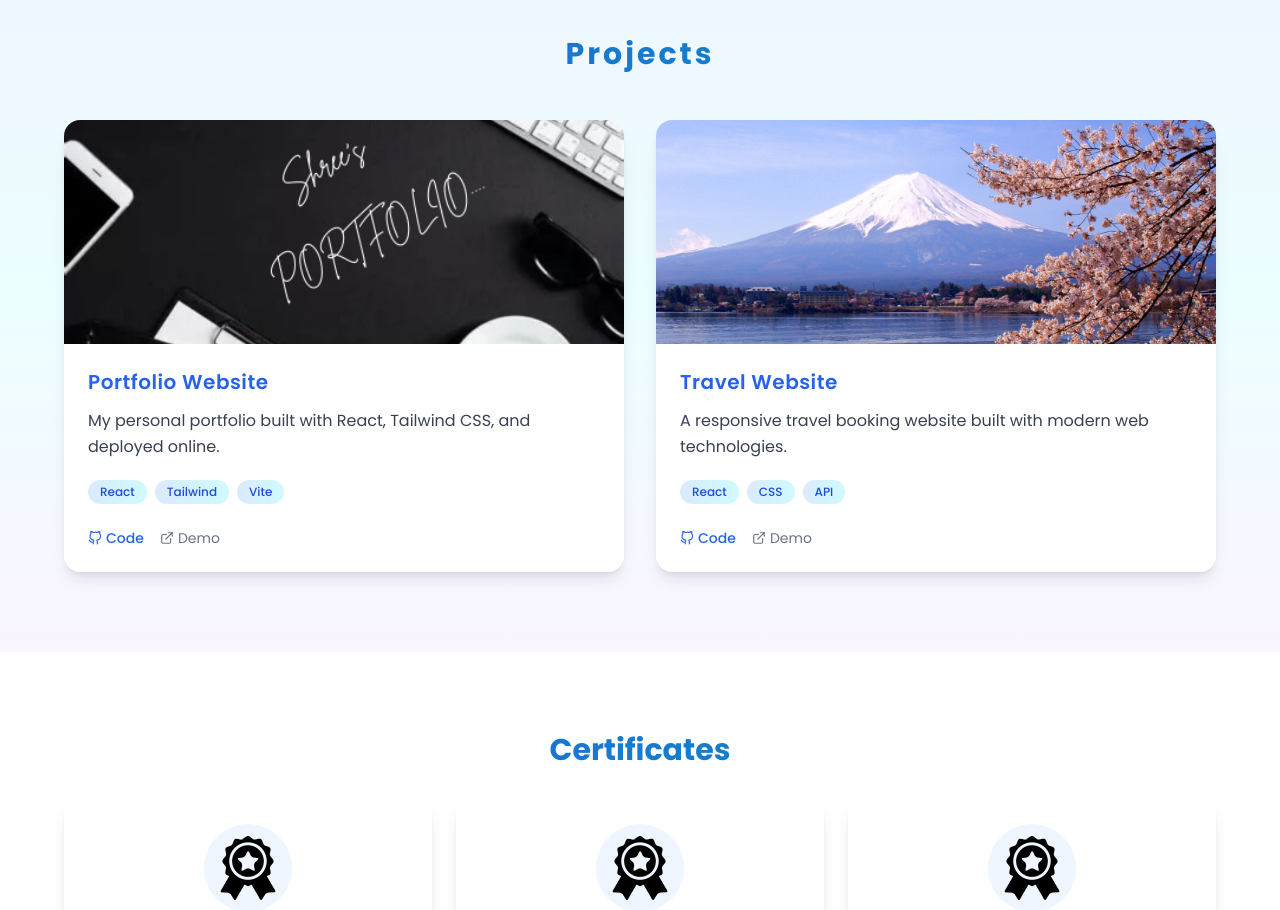
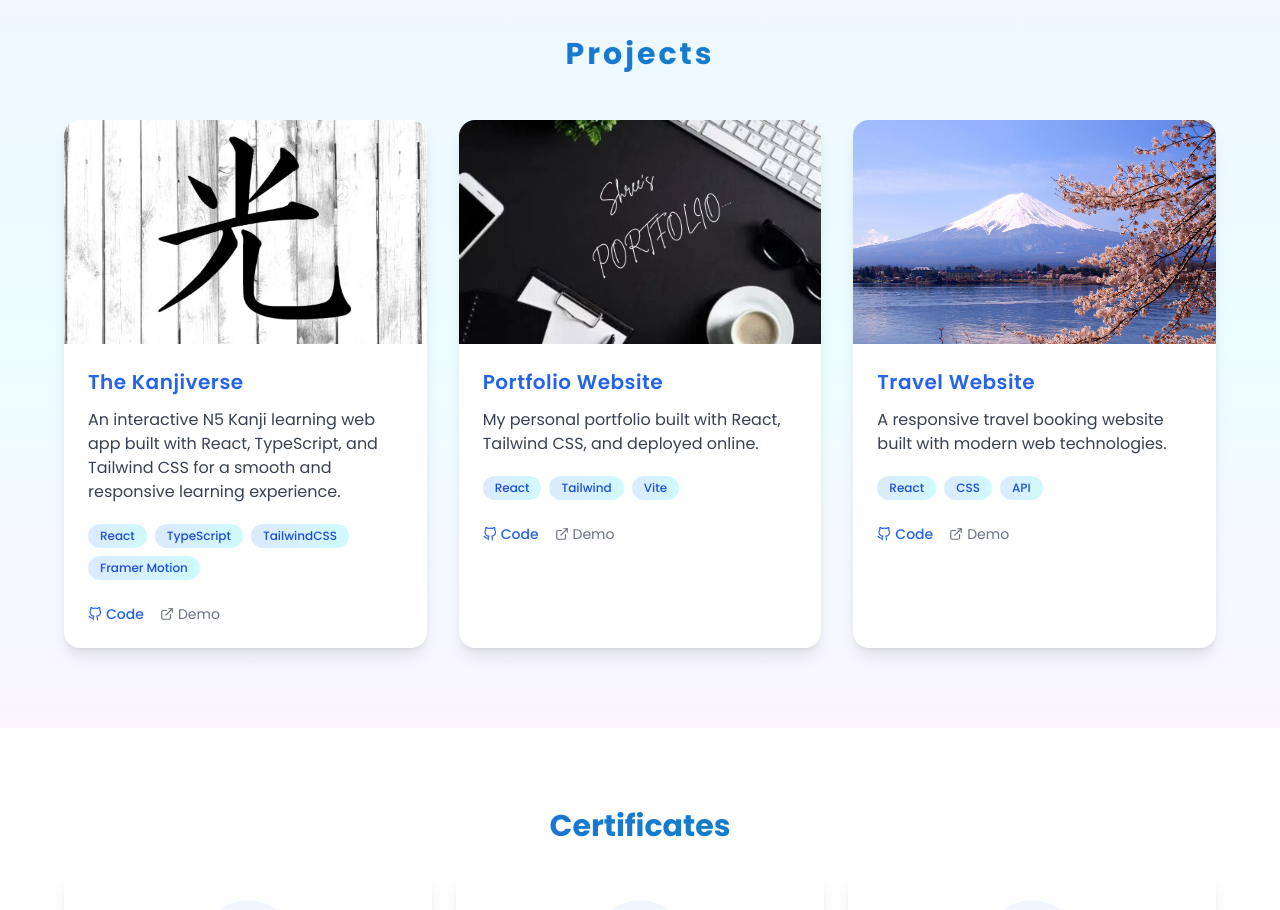
Before and after one commit to shreesha69/shree, a React (Vite) app: page / in a window 1280 px wide. Shown: the part 2020-2930 px from the top of the page. Built offline with nearby package versions, Linux system fonts and the light colour scheme.

Commit message:
projects updated

```diff
--- a/src/components/Projects.tsx
+++ b/src/components/Projects.tsx
@@ -11,8 +11,18 @@ type Project = {
 
 const projects: Project[] = [
   {
+    title: 'The Kanjiverse',
+    description:
+      'An interactive N5 Kanji learning web app built with React, TypeScript, and Tailwind CSS for a smooth and responsive learning experience.',
+    tags: ['React', 'TypeScript', 'TailwindCSS', 'Framer Motion'],
+    image: '/assets/hikari.jpg',
+    github: 'https://github.com/shreesha69/Kanjiverse',
+    link: 'https://thekanjiverse.netlify.app/',
+  },
+  {
     title: 'Portfolio Website',
-    description: 'My personal portfolio built with React, Tailwind CSS, and deployed online.',
+    description:
+      'My personal portfolio built with React, Tailwind CSS, and deployed online.',
     tags: ['React', 'Tailwind', 'Vite'],
     image: '/assets/portfolio.png',
     github: 'https://github.com/private',
@@ -20,7 +30,8 @@ const projects: Project[] = [
   },
   {
     title: 'Travel Website',
-    description: 'A responsive travel booking website built with modern web technologies.',
+    description:
+      'A responsive travel booking website built with modern web technologies.',
     tags: ['React', 'CSS', 'API'],
     image: '/assets/travel-site.jpeg',
     github: 'https://github.com/shreesha69/Travel-site',
@@ -34,19 +45,21 @@ const Projects = () => {
       id="projects"
       className="py-20 px-4 bg-gradient-to-b from-blue-50 via-cyan-50 to-purple-50 dark:from-gray-900 dark:to-gray-800 scroll-mt-20"
     >
-      <h2 className="text-3xl font-bold text-center text-gradient mb-12 tracking-widest">Projects</h2>
+      <h2 className="text-3xl font-bold text-center text-gradient mb-12 tracking-widest">
+        Projects
+      </h2>
 
-      <div className="max-w-6xl mx-auto grid md:grid-cols-2 gap-8">
+      <div className="max-w-6xl mx-auto grid sm:grid-cols-1 md:grid-cols-2 lg:grid-cols-3 gap-8">
         {projects.map((p) => (
           <div
             key={p.title}
-            className="bg-white dark:bg-gray-700 rounded-2xl shadow-lg overflow-hidden transform hover:scale-105 transition duration-300"
+            className="bg-white dark:bg-gray-700 rounded-2xl shadow-lg overflow-hidden transform hover:-translate-y-1 hover:shadow-xl transition duration-500"
           >
             {p.image && (
               <img
                 src={p.image}
                 alt={p.title}
-                className="w-full h-56 object-cover hover:scale-110 transition-transform duration-500"
+                className="w-full h-56 object-cover hover:scale-105 transition-transform duration-500"
               />
             )}
 
@@ -54,7 +67,9 @@ const Projects = () => {
               <h3 className="text-xl font-semibold text-blue-600 dark:text-cyan-300 tracking-wide">
                 {p.title}
               </h3>
-              <p className="text-gray-700 dark:text-gray-300 leading-relaxed">{p.description}</p>
+              <p className="text-gray-700 dark:text-gray-300 leading-relaxed text-sm sm:text-base">
+                {p.description}
+              </p>
 
               <div className="flex flex-wrap gap-2 mt-2">
                 {p.tags.map((tag) => (
```
Also changed, not shown: public/assets/hikari.jpg (added).
